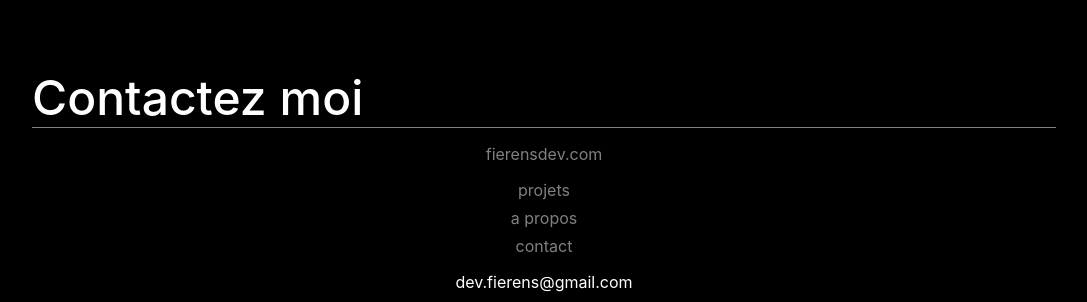
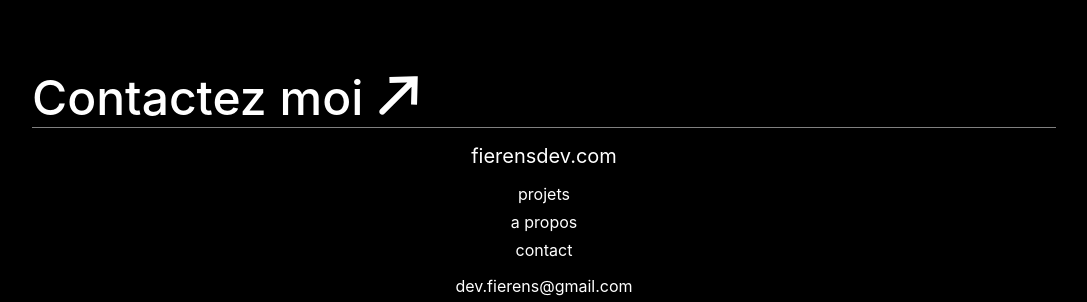
Before and after one commit to FierensDev/portfolio, a React (Create React App) app: page / in a window 1280 px wide. Shown: the part 1504-1806 px from the top of the page, without its empty margins (96-1183 px from the left). Built offline with nearby package versions, Linux system fonts and the light colour scheme; the HTML template or start-up script is replaced by a standard one.

Commit message:
changes css rules

```diff
--- a/src/App.css
+++ b/src/App.css
@@ -164,11 +164,11 @@
   transition: top 0.3s ease;
 }
 
-button:hover .button__background-to-top {
+.button:hover .button__background-to-top {
   top: 10%;
 }
 
-button:hover .button__content {
+.button:hover .button__content {
   color: black;
 }
 
@@ -180,7 +180,23 @@ button:hover .button__content {
 }
 
 .contact__button{
+  height: fit-content;
+  display: flex;
+  place-items: center;
+  gap: 16px;
+}
 
+.contact__button:hover .rotate-45{
+  transform: rotate(45deg);
+}
+
+.rotate-45{
+  transition: transform .2s;
+}
+
+.arrow{
+  aspect-ratio : 1 / 1;
+  width: calc(var(--font-size-h3) - .55rem);
 }
 
 .contact__separator {
--- a/src/App.tsx
+++ b/src/App.tsx
@@ -13,6 +13,8 @@ import ProfilePicture from './assets/tower101.png'
 import GithubIcon from './assets/github.svg'
 import InstagramIcon from './assets/instagram.svg'
 import LinkedinIcon from './assets/linkedin.svg'
+import ArrowSvg from './assets/arrow.svg'
+
 function App() {
 
 
@@ -74,20 +76,25 @@ function App() {
           </div>
           <div className='delete'></div>
           <div className='contact adapt-to-container'>
-            <a href="#" className='contact__button text-h3 color-white' id="section_contact">Contactez moi</a>
+            <a href="#" className='contact__button text-h3 color-white' id="section_contact">
+              <span className='text-h3 color-white'>Contactez moi</span>
+              <div className='arrow rotate-45'>
+                <img src={ArrowSvg} alt="arrow" />
+              </div>
+            </a>
             <div className='contact__separator'></div>
           </div>
 
           <div className='footer adapt-to-container'>
-              <a href="footer__website text-20 color-white">fierensdev.com</a>
+              <a className="footer__website text-20 color-white">fierensdev.com</a>
 
-              <div className='footer__navbar text-base'>
-                <a href="#">projets</a>
-                <a href="#">a propos</a>
-                <a href="#">contact</a>
+              <div className='footer__navbar text-base '>
+                <a className='text-color-text' href="#">projets</a>
+                <a className='text-color-text' href="#">a propos</a>
+                <a className='text-color-text' href="#">contact</a>
               </div>
 
-              <div className='footer__contact text-base'>
+              <div className='footer__contact text-base '>
                 <p>dev.fierens@gmail.com</p>
                 <p>06.60.97.30.82</p>
               </div>
```
Also changed, not shown: src/assets/arrow.svg.
